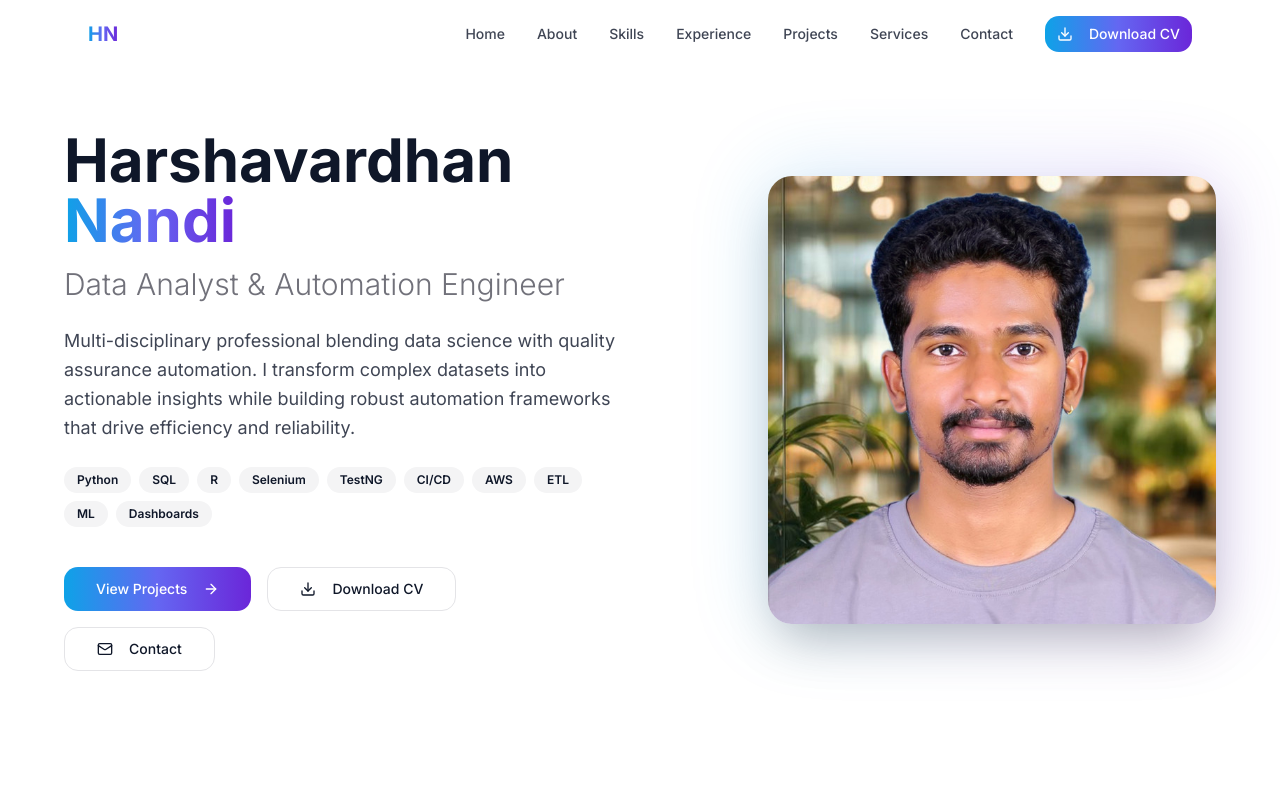
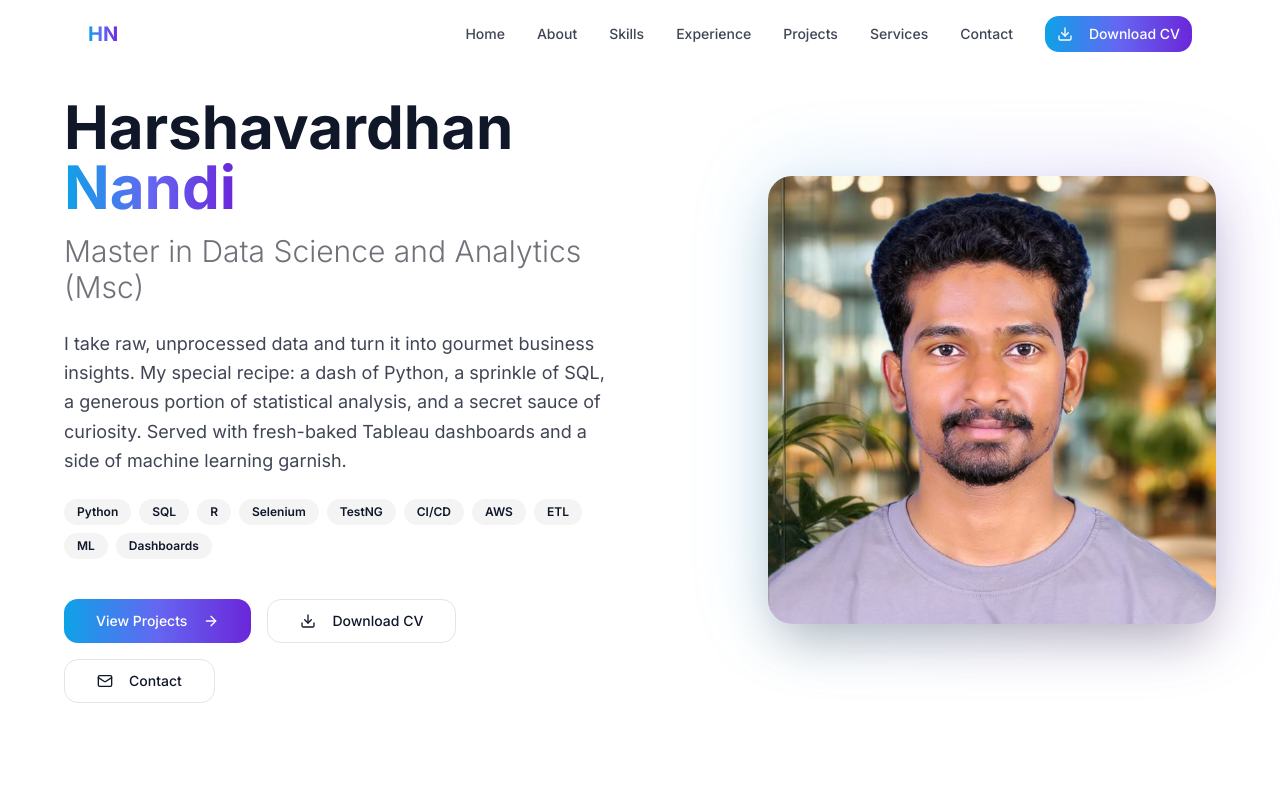
Before and after one commit to nandhiharsha/nandi-insights-hub, a React (Vite) app: page / in a window 1280 px wide. Shown: the top 800 px of the page. Built offline with nearby package versions, Linux system fonts and the light colour scheme; the HTML template or start-up script is replaced by a standard one.

Commit message:
Update Hero.tsx

```diff
--- a/src/components/Portfolio/Hero.tsx
+++ b/src/components/Portfolio/Hero.tsx
@@ -27,14 +27,14 @@ const Hero = () => {
                 Harshavardhan <span className="gradient-text">Nandi</span>
               </h1>
               <h2 className="text-2xl md:text-3xl text-muted-foreground font-light">
-                Data Analyst & Automation Engineer
+                Master in Data Science and Analytics (Msc)
               </h2>
             </div>
 
             <p className="text-lg text-foreground/80 leading-relaxed">
-              Multi-disciplinary professional blending data science with quality assurance automation.
-              I transform complex datasets into actionable insights while building robust automation
-              frameworks that drive efficiency and reliability.
+              I take raw, unprocessed data and turn it into gourmet business insights. My special recipe: a dash of Python,
+              a sprinkle of SQL, a generous portion of statistical analysis, and a secret sauce of curiosity. Served with
+              fresh-baked Tableau dashboards and a side of machine learning garnish.
             </p>
 
             <div className="flex flex-wrap gap-2">
```
